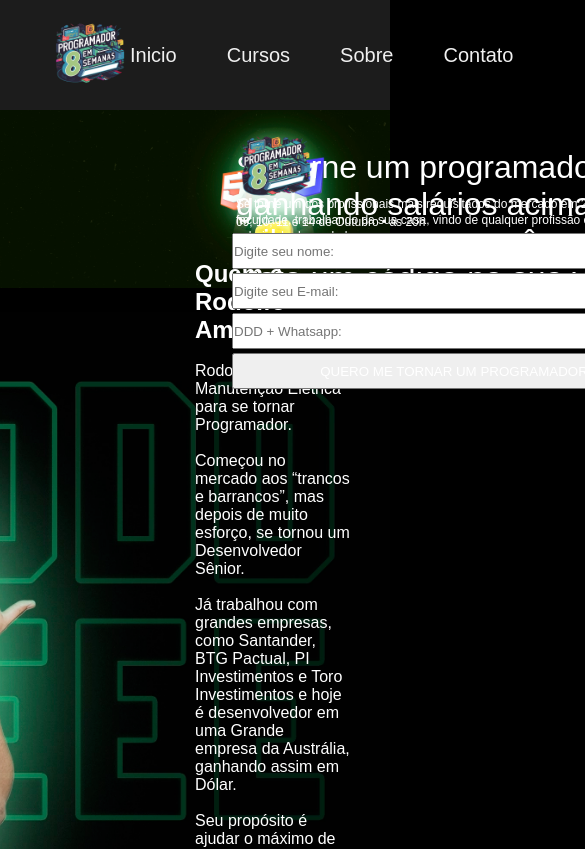
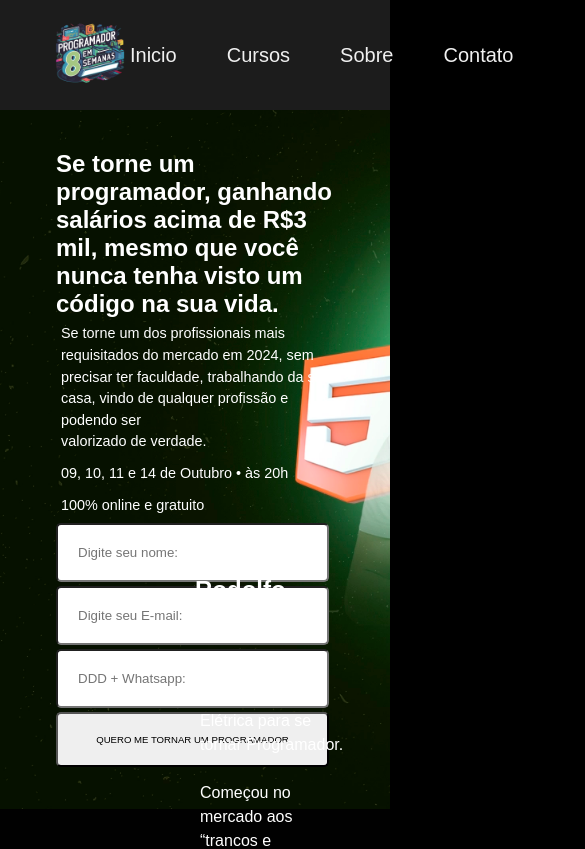
Before and after one commit to Marcos-Soares-Dev/programador-em-8-semanas, a plain HTML site: page index.html in a window 390 px wide. Shown: the top 849 px of the page, 585 px wide, since content can reach past the window. Drawn offline with Linux system fonts and the light colour scheme.

Commit message:
Responsividade Well html-css Adicionado

```diff
--- a/index.html
+++ b/index.html
@@ -26,9 +26,6 @@
 
     <main class="containerWell">
 
-        <div id="imagemLogo">
-        <img src="img/logo.png" alt="imagem" id="logo">
-        </div>
         <div class="headline">
         <h1>Se torne um programador, ganhando salários acima de R$3 mil, mesmo que você nunca tenha visto um código na sua vida.</h1>
         <p>Se torne um dos profissionais mais requisitados do mercado em 2024, sem precisar ter faculdade, trabalhando da sua casa, vindo de qualquer profissão e podendo ser <br> valorizado de verdade.</p>
@@ -41,9 +38,6 @@
             <button type="submit">QUERO ME TORNAR UM PROGRAMADOR</button>
         </div>
 
-        </div>
-        <div class="imagens">
-            <img src="img/BG Ini Desk 1920x880 1.png" alt="imagem" id="imagemMain">
         </div>
     </main>
 
--- a/style/style.css
+++ b/style/style.css
@@ -43,107 +43,81 @@
 
     /*SESSÃO1 --------------------------------------------------------------------------------------*/
 
+    .containerWell {
 
-.containerWell img{
-    width: 100%;
-    height: max-content;
-    z-index: 1;
-    margin-bottom: 5%;
-}
+        margin: auto;
+        display: flex;
+        flex-direction: column;
+        background-size: cover;
+        background-position: center;
+        background-image: url("../img/BG\ Ini\ Desk\ 1920x880\ 1.png");
+        background-size: cover;
+        background-position: center;
+        padding: 40px;
 
-.containerWell #form{
-    margin-top: 31%;
-    position: absolute;
+    }
+    .headline{
+        max-width: 90vh;
+        padding-left: 10em;
+    }
+
+    #form{
     display: flex;
     flex-direction: column;
-    justify-content: center;
-    width: 28rem;
-    height: 10rem;
-    z-index: 2;
-    margin-left: 230px;
+    max-width: 40vw;
+    }
 
-}
+    h1 {
+        font-size: 1.5rem;
+        text-align: left;
+    }
 
-.containerWell button{
-    margin: 2px;
-    height: 48px;
-}
+    p {
+        font-size: 0.8rem;
+        line-height: 1.5;
+        padding: 5px;
+    }
 
-.containerWell input{
-    margin: 2px;
-    height: 48px;
-}
+    input, button{
+        padding: 20px;
+        margin: 2px 0;
+        border-radius: 5px;
+        color: #000000;
+    }
 
-button{
-    cursor: pointer;
-}
+    button:hover{
+        cursor: pointer;
+        background-color: #cfcdcd;
+    }
 
-.containerWell button:hover{
-    transform: 1.6s;
-    opacity: 0.9;
-}
+    @media (max-width: 600px) {
 
+        .containerWell {
+            background-color: #000000;
+            color: #f4f4f4;
+        }
+        h1 {
+            font-size: 1.5rem;
+        }
 
+        p {
+            font-size: 0.9rem; /* Texto menor em telas pequenas */
+        }
 
-.containerWell .headline h1{
+        button {
+            font-size: 0.6rem; /* Texto menor em telas pequenas */
+            color: #000000;
+        }
 
-    margin-left: 236px;
-    width: 522px;
-    position: absolute;
-    z-index: 2;
+        .headline{
+            padding-left: 1em;
+        }
+        #form{
+            max-width: 70vw;
+        }
 
-}
+    }
 
-.containerWell .headline p{
-
-    margin-left: 236px;
-    width: 522px;
-    position: absolute;
-    z-index: 2;
-
-}
-.containerWell .headline h3{
-
-    margin-left: 236px;
-    width: 522px;
-    position: absolute;
-    z-index: 2;
-
-}
-
-.containerWell h1{
-    padding-top: 10%;
-    padding-bottom: 5px;
-
-    font-weight: 200;
-    font-size: 32px;
-}
-
-.containerWell #firstSub{
-    padding-top: 26.5%;
-    margin-bottom: 5rem;
-
-}
-.containerWell #secondSub{
-    margin-top: 5.5rem;
-}
-.containerWell p{
-    padding-top: 22%;
-    line-height: 16px;
-    font-size: 12px;
-    font-weight: 400;
-    text-align: left;
-    width: 462px;
-}
-
-.containerWell #imagemLogo{
-    position: absolute;
-    z-index: 5;
-    width: 5rem;
-    padding-top: 2%;
-    margin-left:  236px;
-    margin-bottom: 5rem;
-}
 
 
     /*SESSÃO 2 ---------------------------------------------------------------------------------------*/
@@ -214,6 +188,8 @@ button{
             font-size: .9rem;
         }
     }
+
+
 
     @media (min-width: 510px) and (max-width: 599px){
 
```
